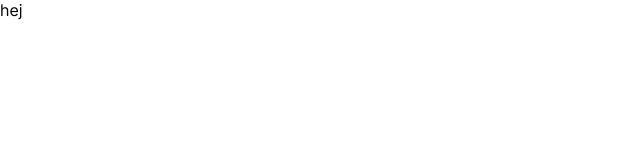
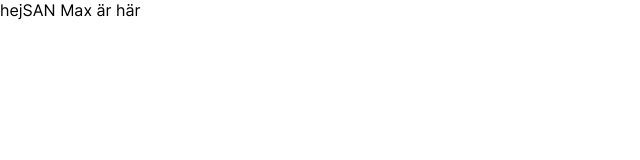
Before and after one commit to ell-ska/swipe-north, a Next.js app: page / in a window 1280 px wide. Shown: the top 160 px of the page, without its empty margins (0-640 px from the left). Built offline with nearby package versions, Linux system fonts and the light colour scheme.

Commit message:
new branch

```diff
--- a/app/page.js
+++ b/app/page.js
@@ -5,7 +5,7 @@ import './typography.css'
 export default function Home() {
   return (
     <div>
-      hej
+      hejSAN Max är här
     </div>
   )
 }
```
